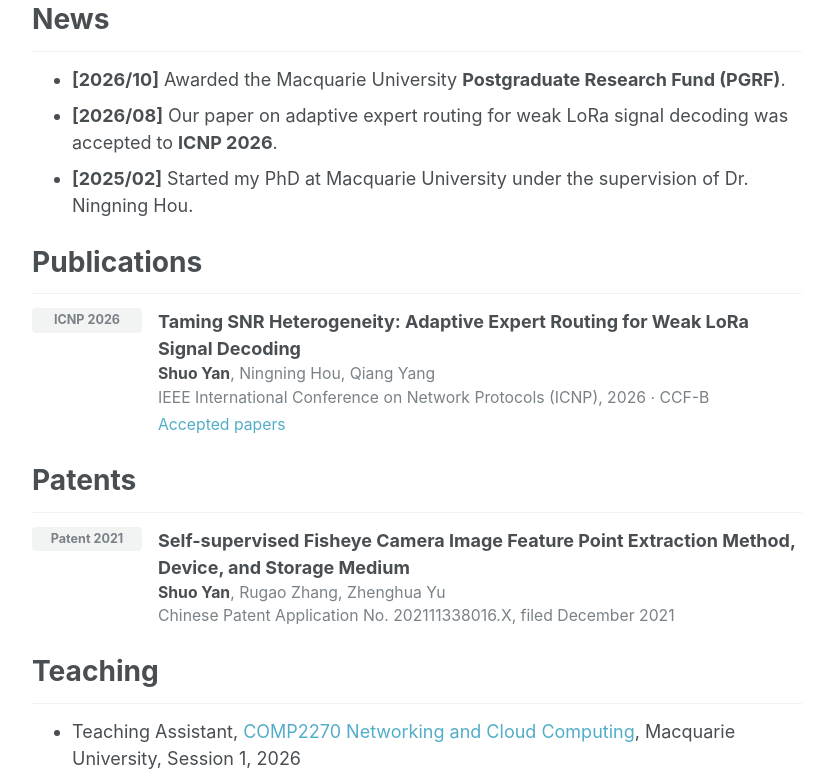
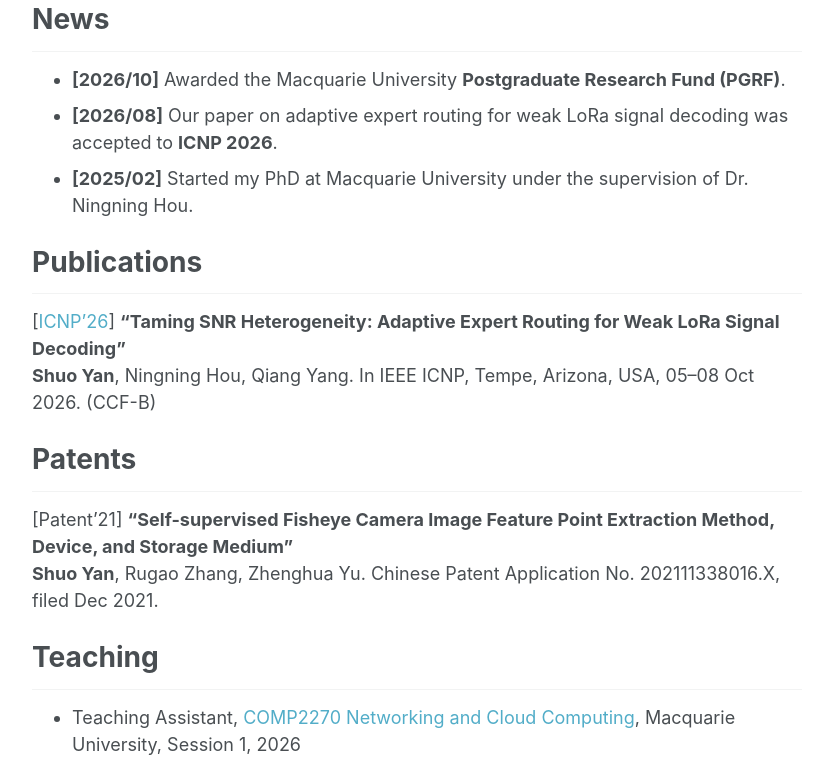
Before and after one commit to YanShuo1992/YanShuo1992.github.io, a plain HTML site: page index.html in a window 1280 px wide. Shown: the part 466-1248 px from the top of the page, without its empty margins (250-1083 px from the left). Drawn offline with Linux system fonts and the light colour scheme.

Commit message:
List publications and patents in bracketed-venue style
Co-Authored-By: Claude Opus 5.5 (1M context) <noreply@anthropic.com>

```diff
--- a/index.html
+++ b/index.html
@@ -14,7 +14,6 @@
       --faint: #9ba1a6;
       --line: #f2f3f3;
       --accent: #52adc8;
-      --tag: #f2f3f3;
     }
 
     * { box-sizing: border-box; }
@@ -67,16 +66,6 @@
     ul.plain { margin: 0; padding-left: 40px; }
     ul.plain li { margin: 0 0 0.5em; }
 
-    .pub { display: grid; grid-template-columns: 110px 1fr; gap: 16px; margin: 0 0 1.2em; }
-    .venue {
-      align-self: start; text-align: center; font-size: 0.7rem; font-weight: 700;
-      color: var(--muted); background: var(--tag); border-radius: 4px; padding: 3px 6px;
-    }
-    .pub .title { font-weight: 700; }
-    .pub .authors, .pub .where { color: var(--muted); font-size: 0.875em; }
-    .pub .me { color: var(--text); font-weight: 700; }
-    .pub .actions a { font-size: 0.875em; margin-right: 12px; }
-
     footer {
       max-width: 1280px; margin: 3em auto 0; padding: 18px; color: var(--faint); font-size: 0.75rem;
       border-top: 1px solid var(--line);
@@ -87,8 +76,6 @@
       .side { position: static; }
       .links { display: flex; flex-wrap: wrap; gap: 4px 16px; }
       .links li { margin: 0; }
-      .pub { grid-template-columns: 1fr; gap: 6px; }
-      .venue { justify-self: start; }
     }
   </style>
 </head>
@@ -136,31 +123,21 @@
 
       <section id="publications">
         <h2>Publications</h2>
-        <div class="pub">
-          <span class="venue">ICNP 2026</span>
-          <div>
-            <div class="title">Taming SNR Heterogeneity: Adaptive Expert Routing for Weak LoRa Signal Decoding</div>
-            <div class="authors"><span class="me">Shuo Yan</span>, Ningning Hou, Qiang Yang</div>
-            <div class="where">IEEE International Conference on Network Protocols (ICNP), 2026 · CCF-B</div>
-            <!-- Replace with the IEEE Xplore page once the proceedings are online. -->
-            <div class="actions"><a href="https://icnp26.cs.ucr.edu/acceptedpapers.html">Accepted papers</a></div>
-          </div>
-        </div>
-        <!-- <p class="authors" style="color: var(--muted); font-size: 15px;">
-          For a full list, see my <a href="SCHOLAR_URL">Google Scholar</a> profile.
-        </p> -->
+        <!-- Link the title to the IEEE Xplore page once the proceedings are online. -->
+        <p class="pub">
+          [<a href="https://icnp26.cs.ucr.edu/">ICNP&rsquo;26</a>]
+          <strong>&ldquo;Taming SNR Heterogeneity: Adaptive Expert Routing for Weak LoRa Signal Decoding&rdquo;</strong><br>
+          <strong>Shuo Yan</strong>, Ningning Hou, Qiang Yang. In IEEE ICNP, Tempe, Arizona, USA, 05&ndash;08 Oct 2026. (CCF-B)
+        </p>
       </section>
 
       <section id="patents">
         <h2>Patents</h2>
-        <div class="pub">
-          <span class="venue">Patent 2021</span>
-          <div>
-            <div class="title">Self-supervised Fisheye Camera Image Feature Point Extraction Method, Device, and Storage Medium</div>
-            <div class="authors"><span class="me">Shuo Yan</span>, Rugao Zhang, Zhenghua Yu</div>
-            <div class="where">Chinese Patent Application No. 202111338016.X, filed December 2021</div>
-          </div>
-        </div>
+        <p class="pub">
+          [Patent&rsquo;21]
+          <strong>&ldquo;Self-supervised Fisheye Camera Image Feature Point Extraction Method, Device, and Storage Medium&rdquo;</strong><br>
+          <strong>Shuo Yan</strong>, Rugao Zhang, Zhenghua Yu. Chinese Patent Application No. 202111338016.X, filed Dec 2021.
+        </p>
       </section>
 
       <section id="teaching">
```
